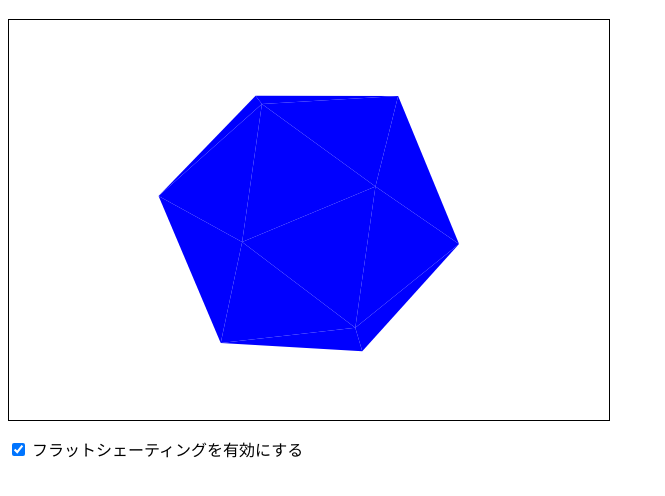
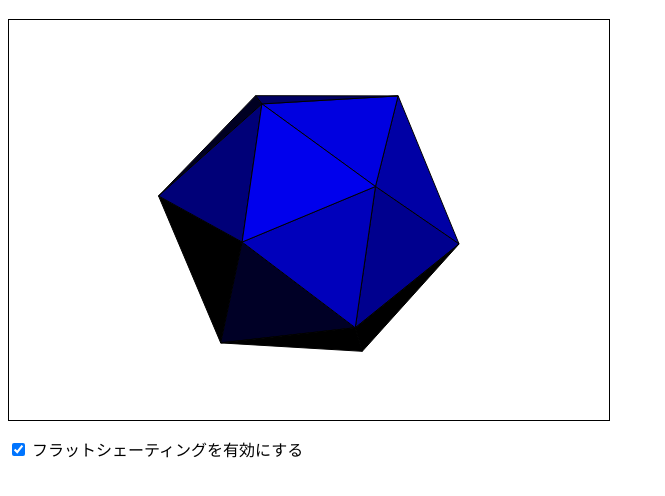
Before and after one commit to nakaken0629/3dstudy, a plain HTML site: page session4_0.html in a window 1280 px wide. Shown: the part 70-566 px from the top of the page, without its empty margins (0-665 px from the left). Drawn offline with Linux system fonts and the light colour scheme.

Commit message:
フラットシェーティングを作成

```diff
--- a/session4_0.html
+++ b/session4_0.html
@@ -34,7 +34,28 @@ var cls = function() {
     ctx.clearRect(0, 0, 600, 400);
 };
 
-var fillTriangle = function(p) {
+var fillTriangle = function(p, light) {
+    if (document.forms[0].enabled.checked) {
+        /* フラットシェーティングあり */
+        /* ポリゴンの法線ベクトル */
+        var n = normal(p);
+        /* 光線。スクリーン座標でいうと、右上の少し手前から照らしている */
+        var light = {'x': 250.0, 'y': -500.0, 'z': 1000.0, 'r': 255, 'g': 255, 'b': 255}
+        /* 法線と光線の角度を元に、ポリゴンの見た目の色を計算する */
+        var rate = (n.x * light.x + n.y * light.y + n.z * light.z)
+            / Math.sqrt(Math.pow(n.x, 2) + Math.pow(n.y, 2) + Math.pow(n.z, 2))
+            / Math.sqrt(Math.pow(light.x, 2) + Math.pow(light.y, 2) + Math.pow(light.z, 2));
+        rate = rate > 0 ? rate : 0;
+        rgb = createRgb(
+            Math.floor(p.r * light.r / 255.0 * rate),
+            Math.floor(p.g * light.g / 255.0 * rate),
+            Math.floor(p.b * light.b / 255.0 * rate)
+        );
+    } else {
+        /* フラットシェーティングなし */
+        rgb = createRgb(0, 0, 255);
+    }
+
     /* 実座標からスクリーン座標への変換を行う */
     var length = p.v.length;
     var sx = [];
@@ -45,7 +66,8 @@ var fillTriangle = function(p) {
     }
 
     /* 変換後のポリゴンの描画を行う */
-    ctx.fillStyle = p.rgb;
+    ctx.fillStyle = rgb;
+    ctx.strokeStyle = createRgb(0, 0, 0);
     ctx.beginPath();
     ctx.moveTo(sx[0], sy[0]);
     for (var i = 1; i <= length; i++) {
@@ -54,6 +76,7 @@ var fillTriangle = function(p) {
     }
     ctx.closePath();
     ctx.fill();
+    ctx.stroke();
 };
 
 var multiply = function(v, r) {
@@ -68,8 +91,18 @@ var multiply = function(v, r) {
 
 var normal = function(p) {
     /* ポリゴンpの法線ベクトルを返す */
-    var v0 = p.v[0];
-    var v1 = p.v[1];
+    var v0 = {
+        'x': p.v[0].x - p.v[1].x,
+        'y': p.v[0].y - p.v[1].y,
+        'z': p.v[0].z - p.v[1].z,
+        'w': 1
+    };
+    var v1 = {
+        'x': p.v[1].x - p.v[2].x,
+        'y': p.v[1].y - p.v[2].y,
+        'z': p.v[1].z - p.v[2].z,
+        'w': 1
+    };
 
     var n = {
         'x': v0.y * v1.z - v0.z * v1.y,
@@ -136,35 +169,33 @@ var main = function() {
     var draw = function() {
         /* ポリゴンの描画 */
         var p = [];
-        p[0]  = {'v': [v[0], v[1],  v[4]],  'rgb': createRgb(0, 0, 255)};
-        p[1]  = {'v': [v[0], v[6],  v[1]],  'rgb': createRgb(0, 0, 255)};
-        p[2]  = {'v': [v[0], v[4],  v[8]],  'rgb': createRgb(0, 0, 255)};
-        p[3]  = {'v': [v[0], v[10], v[6]],  'rgb': createRgb(0, 0, 255)};
-        p[4]  = {'v': [v[0], v[8],  v[10]], 'rgb': createRgb(0, 0, 255)};
-        p[5]  = {'v': [v[1], v[9],  v[4]],  'rgb': createRgb(0, 0, 255)};
-        p[6]  = {'v': [v[1], v[6],  v[11]], 'rgb': createRgb(0, 0, 255)};
-        p[7]  = {'v': [v[1], v[11], v[9]],  'rgb': createRgb(0, 0, 255)};
-        p[8]  = {'v': [v[2], v[5],  v[3]],  'rgb': createRgb(0, 0, 255)};
-        p[9]  = {'v': [v[2], v[3],  v[7]],  'rgb': createRgb(0, 0, 255)};
-        p[10] = {'v': [v[2], v[8],  v[5]],  'rgb': createRgb(0, 0, 255)};
-        p[11] = {'v': [v[2], v[7],  v[10]], 'rgb': createRgb(0, 0, 255)};
-        p[12] = {'v': [v[2], v[10], v[8]],  'rgb': createRgb(0, 0, 255)};
-        p[13] = {'v': [v[3], v[5],  v[9]],  'rgb': createRgb(0, 0, 255)};
-        p[14] = {'v': [v[3], v[11], v[7]],  'rgb': createRgb(0, 0, 255)};
-        p[15] = {'v': [v[3], v[9],  v[11]], 'rgb': createRgb(0, 0, 255)};
-        p[16] = {'v': [v[4], v[5],  v[8]],  'rgb': createRgb(0, 0, 255)};
-        p[17] = {'v': [v[4], v[9],  v[5]],  'rgb': createRgb(0, 0, 255)};
-        p[18] = {'v': [v[6], v[10], v[7]],  'rgb': createRgb(0, 0, 255)};
-        p[19] = {'v': [v[6], v[7],  v[11]], 'rgb': createRgb(0, 0, 255)};
+        p[0]  = {'v': [v[0], v[1],  v[4]],  'r': 0, 'g': 0, 'b': 255};
+        p[1]  = {'v': [v[0], v[6],  v[1]],  'r': 0, 'g': 0, 'b': 255};
+        p[2]  = {'v': [v[0], v[4],  v[8]],  'r': 0, 'g': 0, 'b': 255};
+        p[3]  = {'v': [v[0], v[10], v[6]],  'r': 0, 'g': 0, 'b': 255};
+        p[4]  = {'v': [v[0], v[8],  v[10]], 'r': 0, 'g': 0, 'b': 255};
+        p[5]  = {'v': [v[1], v[9],  v[4]],  'r': 0, 'g': 0, 'b': 255};
+        p[6]  = {'v': [v[1], v[6],  v[11]], 'r': 0, 'g': 0, 'b': 255};
+        p[7]  = {'v': [v[1], v[11], v[9]],  'r': 0, 'g': 0, 'b': 255};
+        p[8]  = {'v': [v[2], v[5],  v[3]],  'r': 0, 'g': 0, 'b': 255};
+        p[9]  = {'v': [v[2], v[3],  v[7]],  'r': 0, 'g': 0, 'b': 255};
+        p[10] = {'v': [v[2], v[8],  v[5]],  'r': 0, 'g': 0, 'b': 255};
+        p[11] = {'v': [v[2], v[7],  v[10]], 'r': 0, 'g': 0, 'b': 255};
+        p[12] = {'v': [v[2], v[10], v[8]],  'r': 0, 'g': 0, 'b': 255};
+        p[13] = {'v': [v[3], v[5],  v[9]],  'r': 0, 'g': 0, 'b': 255};
+        p[14] = {'v': [v[3], v[11], v[7]],  'r': 0, 'g': 0, 'b': 255};
+        p[15] = {'v': [v[3], v[9],  v[11]], 'r': 0, 'g': 0, 'b': 255};
+        p[16] = {'v': [v[4], v[5],  v[8]],  'r': 0, 'g': 0, 'b': 255};
+        p[17] = {'v': [v[4], v[9],  v[5]],  'r': 0, 'g': 0, 'b': 255};
+        p[18] = {'v': [v[6], v[10], v[7]],  'r': 0, 'g': 0, 'b': 255};
+        p[19] = {'v': [v[6], v[7],  v[11]], 'r': 0, 'g': 0, 'b': 255};
         cls();
         for (var j = 0; j < p.length; j++) {
-            if (document.forms[0].enabled.checked) {
-                /* 後面除去のチェックを行う */
-                var n = normal(p[j]);
-                var ev = eye(p[j]);
-                if (n.x * ev.x + n.y * ev.y + n.z * ev.z < 0) {
-                    continue;
-                }
+            /* 後面除去のチェックを行う */
+            var n = normal(p[j]);
+            var ev = eye(p[j]);
+            if (n.x * ev.x + n.y * ev.y + n.z * ev.z < 0) {
+                continue;
             }
             fillTriangle(p[j]);
         }
```
Also changed, not shown: session3_2.html (+12 -2 lines).
